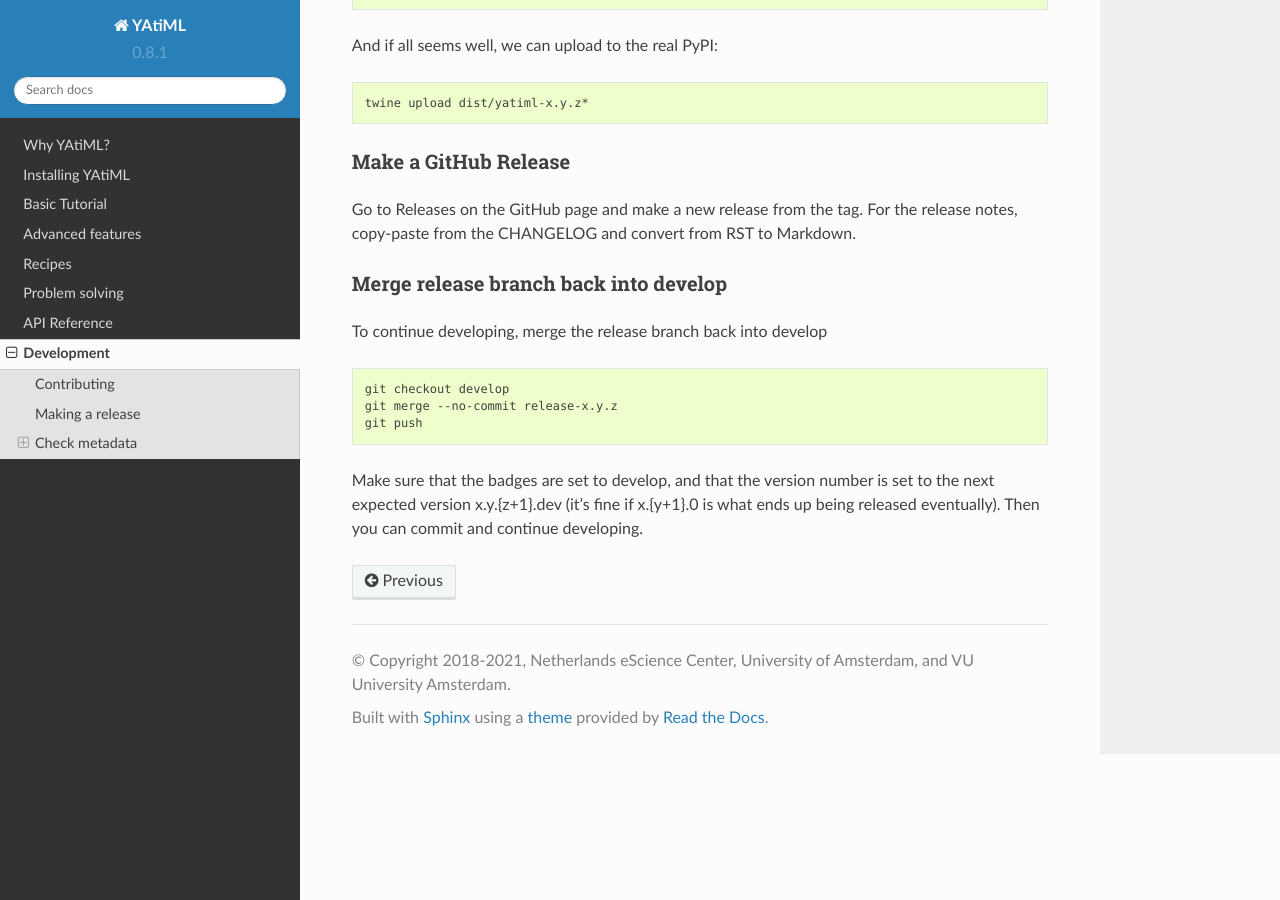
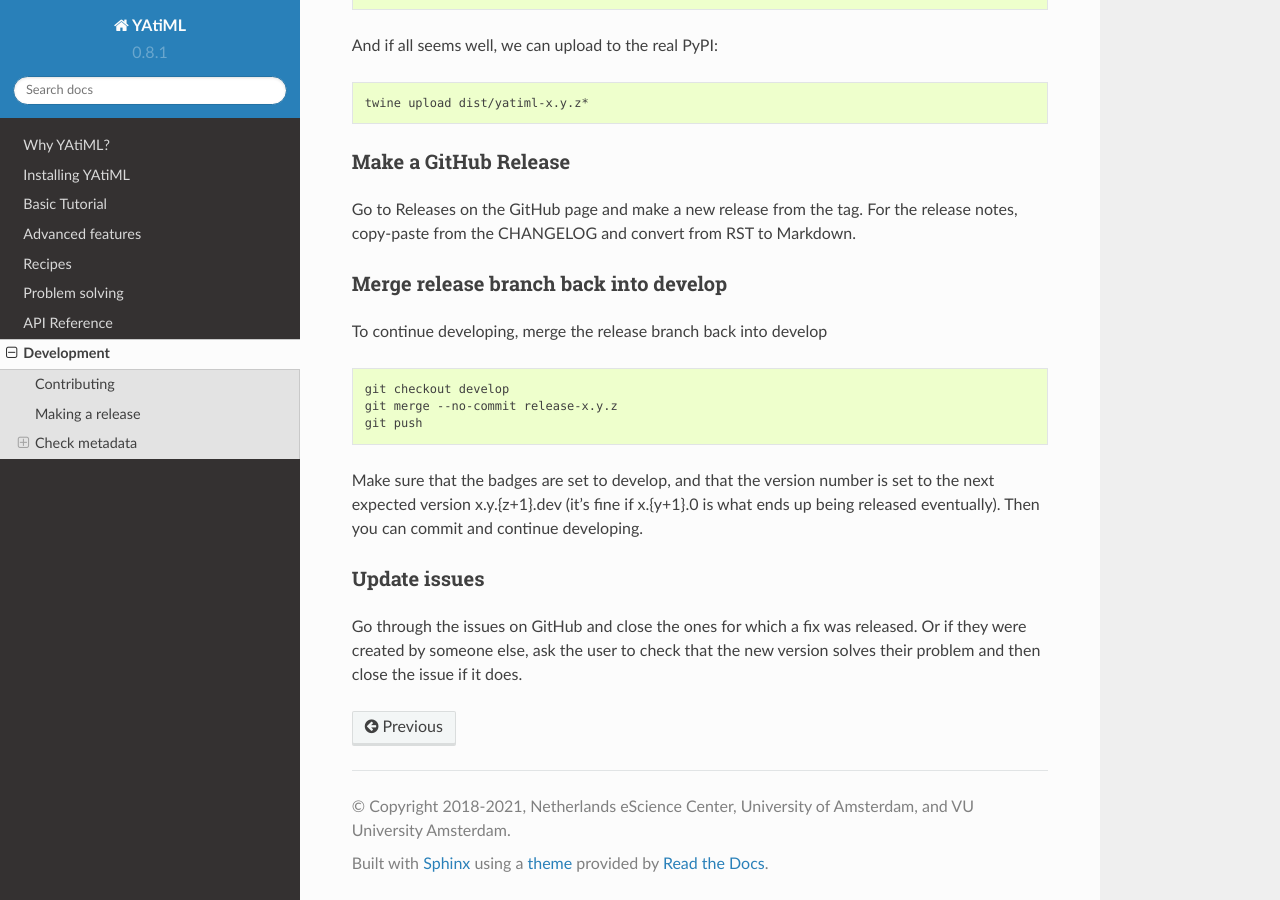
Before and after one commit to yatiml/yatiml, a Sphinx documentation site: the page built from docs/development.rst, in a window 1280 px wide and 900 px high, scrolled down 3883 px. Built offline with Sphinx 7.4.7 and the Read the Docs theme 2.0.0, drawn with Linux system fonts in a browser that asks for light colours.

Commit message:
Add note to clean up issues to release process

```diff
--- a/docs/development.rst
+++ b/docs/development.rst
@@ -242,5 +242,12 @@ Make sure that the badges are set to develop, and that the version number is
 set to the next expected version x.y.{z+1}.dev (it's fine if x.{y+1}.0 is what
 ends up being released eventually). Then you can commit and continue developing.
 
+Update issues
+.............
+
+Go through the issues on GitHub and close the ones for which a fix was released.
+Or if they were created by someone else, ask the user to check that the new
+version solves their problem and then close the issue if it does.
+
 .. _`Git Flow`: http://nvie.com/posts/a-successful-git-branching-model/
 .. _`Semantic Versioning`: http://www.semver.org
```
